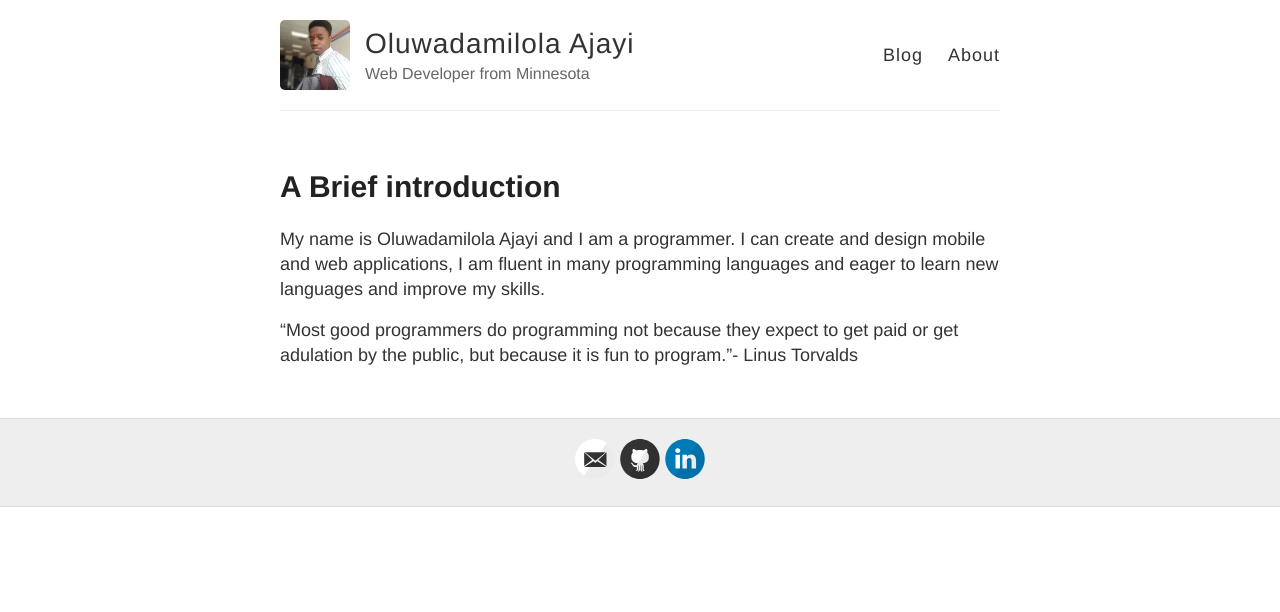
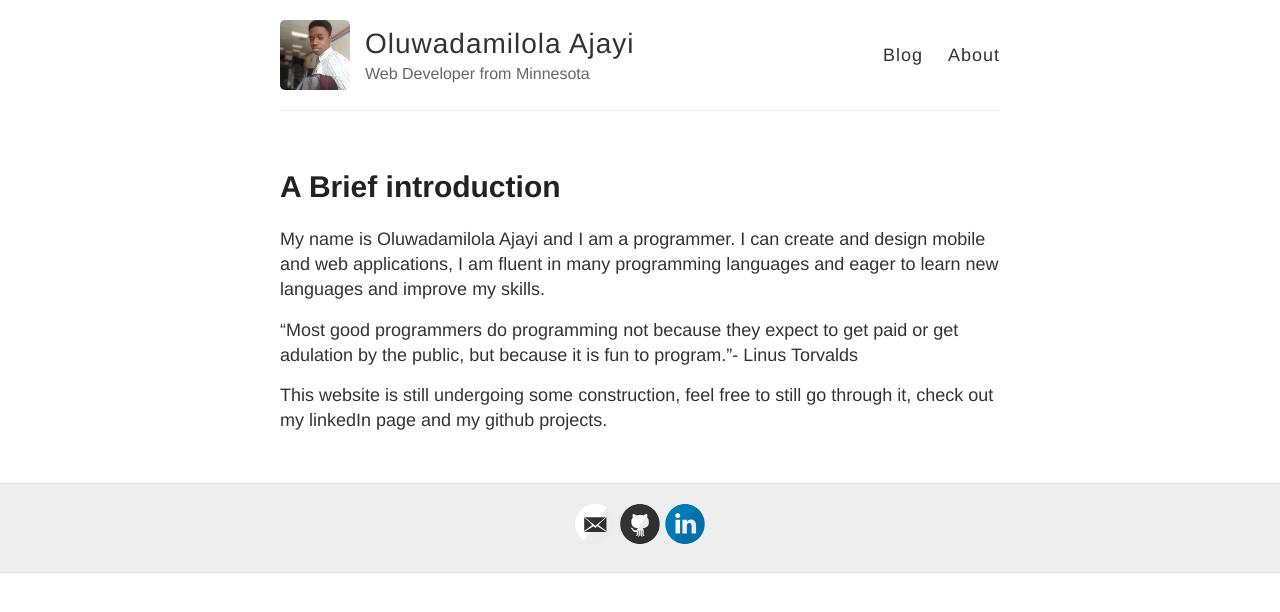
Before and after one commit to ajayiol/ajayiol.github.io, a Jekyll site: the page built from _posts/2014-3-3-Hello-World.md, in a window 1280 px wide. Shown: the top 612 px of the page. Built offline with Jekyll 4.4.1, drawn with Linux system fonts in a browser that asks for light colours.

Commit message:
Update 2014-3-3-Hello-World.md

```diff
--- a/_posts/2014-3-3-Hello-World.md
+++ b/_posts/2014-3-3-Hello-World.md
@@ -8,3 +8,5 @@ languages and eager to learn new languages and improve my skills.
 
 
 "Most good programmers do programming not because they expect to get paid or get adulation by the public, but because it is fun to program."- Linus Torvalds
+
+This website is still undergoing some construction, feel free to still go through it, check out my linkedIn page and my github projects.
```
